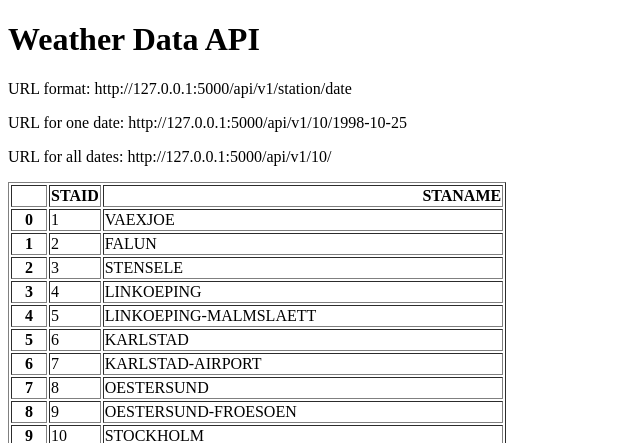
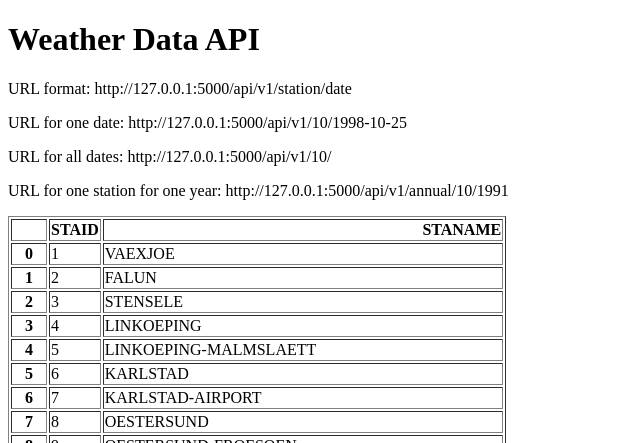
Before and after one commit to Kichuwa/Historical_Weather_API, a Flask app: page / in a window 1280 px wide. Shown: the top 443 px of the page, without its empty margins (0-640 px from the left). Run offline with Flask 3, Linux system fonts and the light colour scheme.

Commit message:
Added one more end point for annual records for a station.

```diff
--- a/main.py
+++ b/main.py
@@ -31,6 +31,14 @@ def all_data(station):
     result = df.to_dict(orient="records")
     return result
 
+@app.route("/api/v1/annual/<station>/<year>")
+def yearly(station, year):
+    filename = "data_small/TG_STAID" + str(station).zfill(6) + ".txt"
+    df = pd.read_csv(filename, skiprows=20)
+    df["    DATE"] = df["    DATE"].astype(str)
+    results = df[df["    DATE"].str.startswith(str(year))].to_dict(orient="records")
+    return results
+
 
 if __name__ == "__main__":
     app.run(debug=True)
--- a/templates/home.html
+++ b/templates/home.html
@@ -9,6 +9,7 @@
     <p>URL format: http://127.0.0.1:5000/api/v1/station/date</p>
     <p>URL for one date: http://127.0.0.1:5000/api/v1/10/1998-10-25</p>
     <p>URL for all dates: http://127.0.0.1:5000/api/v1/10/</p>
+    <p>URL for one station for one year: http://127.0.0.1:5000/api/v1/annual/10/1991</p>
     <p>{{data|safe}}</p>
 </body>
 </html>
```
